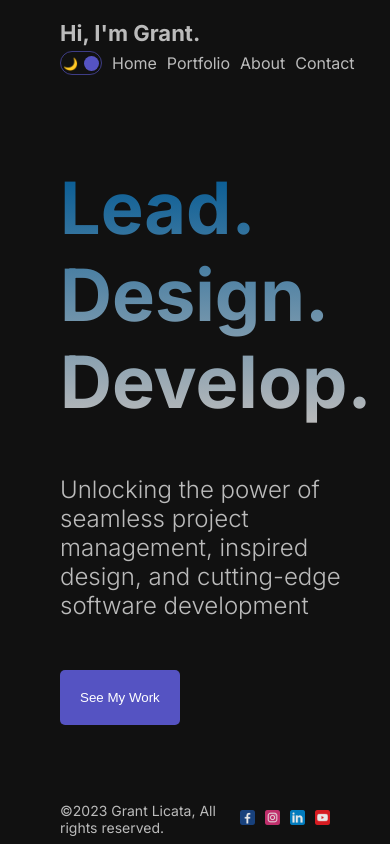
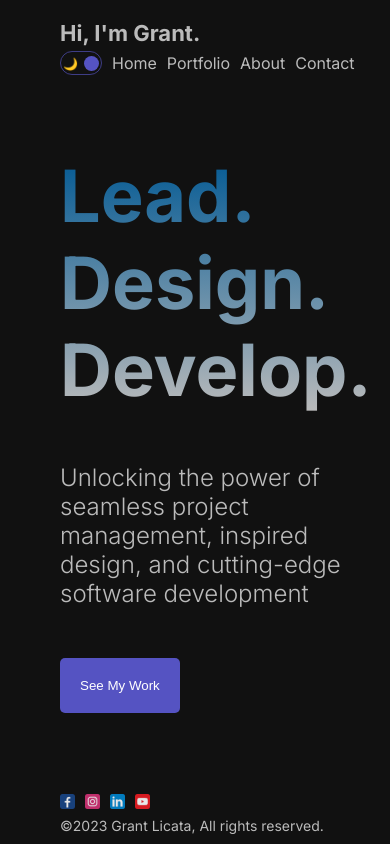
Before and after one commit to GrantLicata/Portfolio, a Next.js app: page / in a window 390 px wide. Built offline with nearby package versions, Linux system fonts and the light colour scheme.

Commit message:
Footer responsive design implemented

```diff
--- a/src/components/footer/footer.module.css
+++ b/src/components/footer/footer.module.css
@@ -16,3 +16,18 @@
   opacity: 0.9;
   cursor: pointer;
 }
+
+@media only screen and (max-width: 768px) {
+  .container {
+    height: auto;
+    padding-top: 25px;
+    padding-bottom: 10px;
+    display: flex;
+    flex-direction: column-reverse;
+    align-items: start;
+  }
+
+  .social {
+    padding-bottom: 5px;
+  }
+}
```
